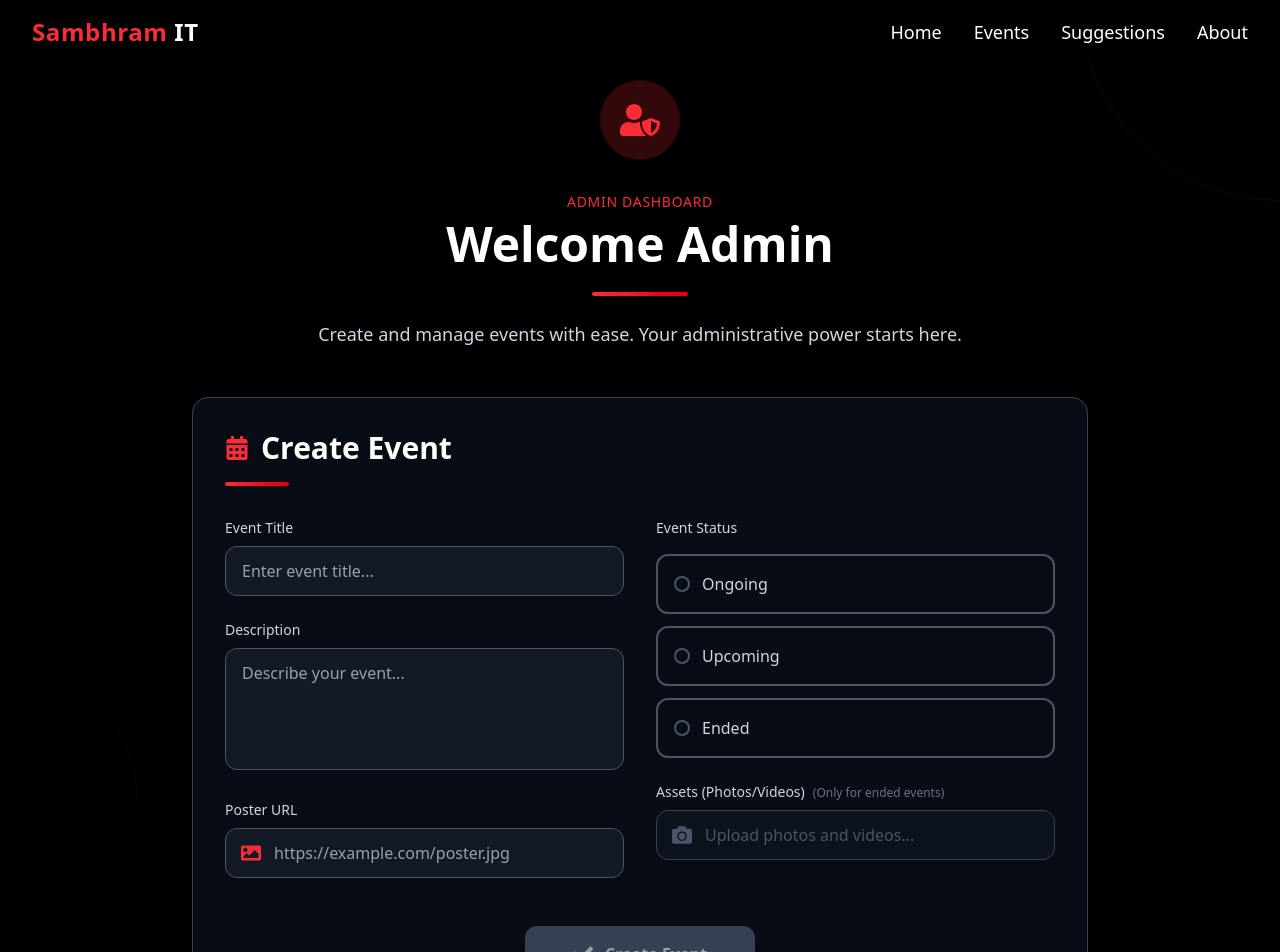
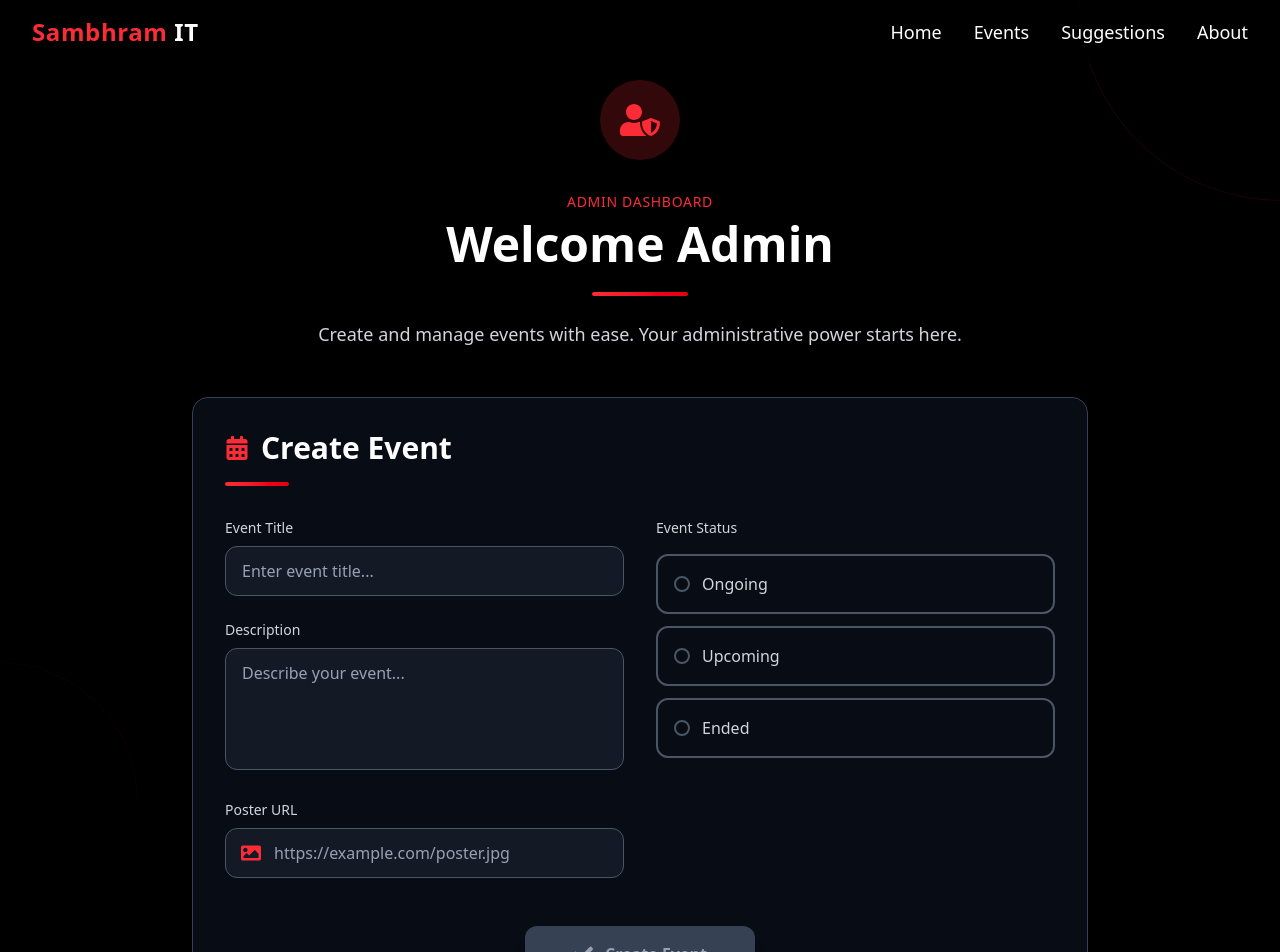
Before and after one commit to Aayushman-nvm/SaIT-events, a Next.js app: page /admin in a window 1280 px wide. Shown: the top 952 px of the page. Built offline with nearby package versions, Linux system fonts and the light colour scheme.

Commit message:
Assets section removed

```diff
--- a/app/components/EventForm.tsx
+++ b/app/components/EventForm.tsx
@@ -8,7 +8,6 @@ const initialForm = {
   description: '',
   poster: '',
   status: '',
-  assets: '',
   socialLink: '',
 };
 
@@ -24,18 +23,16 @@ function EventForm() {
     }));
   };
 
-  const { title, description, poster, status, assets, socialLink } = formData;
+  const { title, description, poster, status, socialLink } = formData;
 
   // Logic checks
   const isMainInfoFilled = title && description && poster;
   const isRadioSelected = status === 'ongoing' || status === 'upcoming';
   const isEventEnded = status === 'ended';
   const isSocialEnabled = isMainInfoFilled;
-  const isAssetsEnabled = isEventEnded;
   const isSubmitEnabled =
     isMainInfoFilled &&
     (isRadioSelected || isEventEnded) &&
-    (isEventEnded ? assets : true) &&
     (isSocialEnabled ? socialLink : true);
 
   const handleSubmit = async () => {
@@ -181,36 +178,6 @@ function EventForm() {
             )}
           </motion.div>
 
-          {/* Assets Field - Only enabled if event ended */}
-          <motion.div
-            initial={{ opacity: 0, x: 30 }}
-            animate={{ opacity: 1, x: 0 }}
-            transition={{ duration: 0.6, delay: 0.5 }}
-            className="relative group"
-          >
-            <label className="block text-sm font-medium text-gray-300 mb-2">
-              Assets (Photos/Videos)
-              {!isAssetsEnabled && <span className="text-xs text-gray-500 ml-2">(Only for ended events)</span>}
-            </label>
-            <div className="relative">
-              <div className="absolute inset-y-0 left-0 pl-4 flex items-center pointer-events-none">
-                <FaCamera className={`h-5 w-5 ${isAssetsEnabled ? 'text-red-500' : 'text-gray-600'}`} />
-              </div>
-              <input
-                placeholder="Upload photos and videos..."
-                name="assets"
-                value={assets}
-                onChange={handleChange}
-                disabled={!isAssetsEnabled}
-                className={`w-full pl-12 pr-4 py-3 border rounded-xl transition-all duration-300 ${
-                  isAssetsEnabled
-                    ? 'bg-gray-800/50 border-gray-600 text-white placeholder-gray-400 focus:border-red-500 focus:ring-2 focus:ring-red-500/20 focus:outline-none'
-                    : 'bg-gray-900/50 border-gray-700 text-gray-500 placeholder-gray-600 cursor-not-allowed'
-                }`}
-              />
-            </div>
-          </motion.div>
-
           {/* Social Link Field - Enabled when main info is filled */}
           {isSocialEnabled && (
             <motion.div
```
